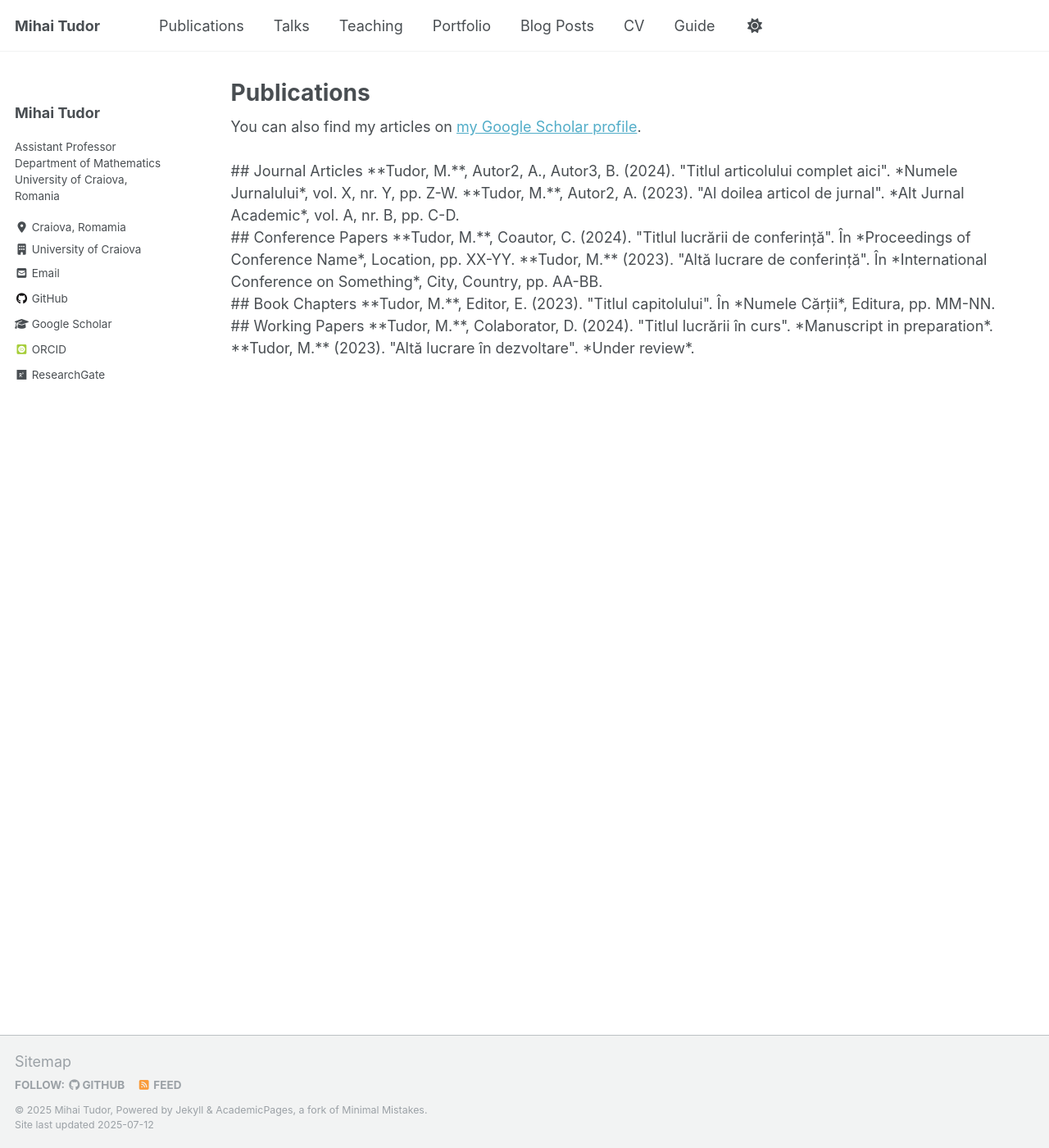
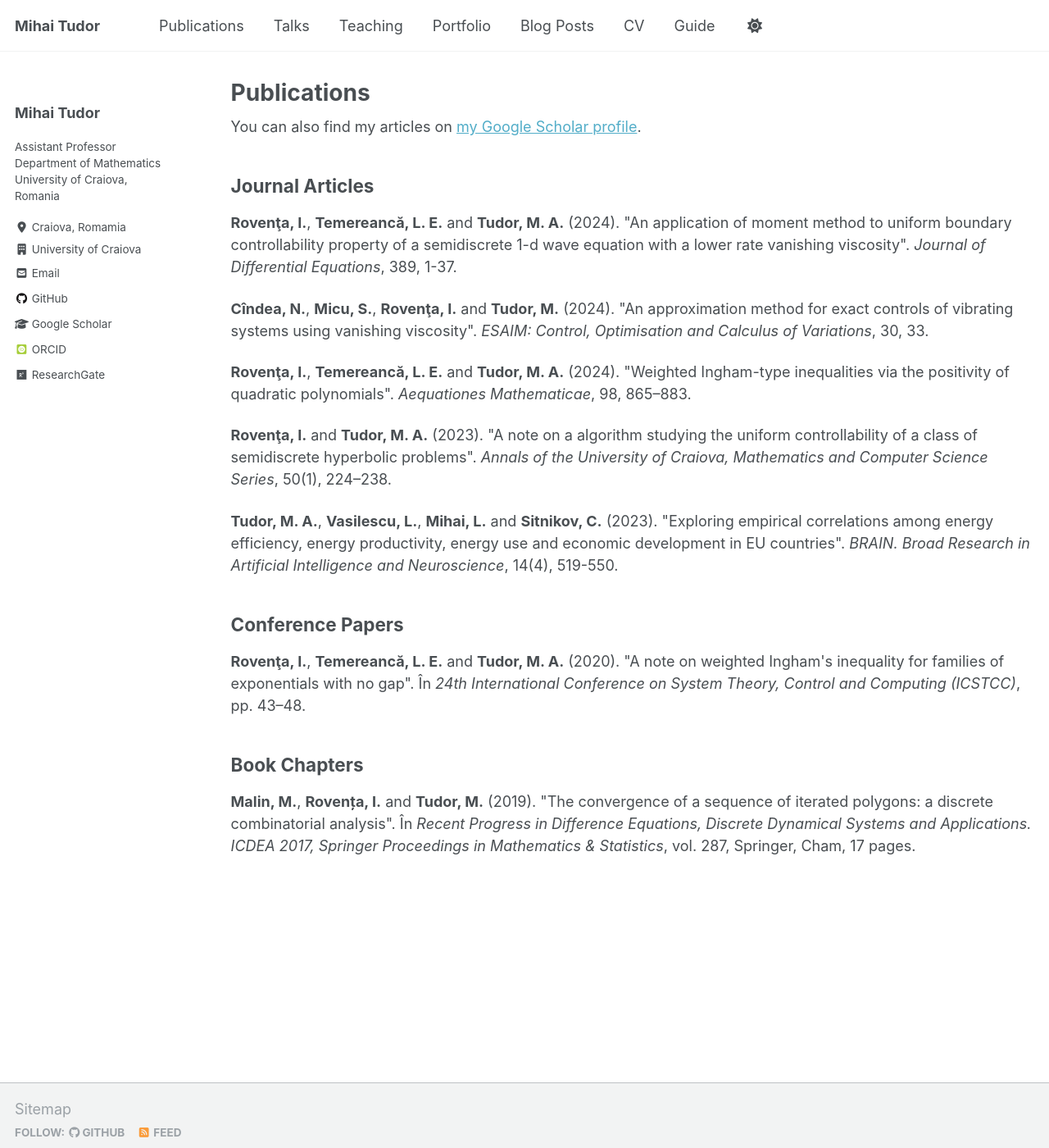
Before and after one commit to MihaiTudor26/mihaitudor26.github.io, a Jekyll site: the page built from _pages/publications.html, in a window 1280 px wide and 1400 px high. Shown: the whole window at 82% size. Built offline with Jekyll 4.4.1, drawn with Linux system fonts in a browser that asks for light colours; some web fonts are replaced; a script that is not in the unit is left out.

Commit message:
Update publications.html

```diff
--- a/_pages/publications.html
+++ b/_pages/publications.html
@@ -9,32 +9,22 @@ author_profile: true
   <div class="wordwrap">You can also find my articles on <a href="{{site.author.googlescholar}}">my Google Scholar profile</a>.</div>
 {% endif %}
 
-<br/>
+<h2>Journal Articles</h2>
 
-## Journal Articles
+<p><strong>Rovenţa, I.</strong>, <strong>Temereancă, L. E.</strong> and <strong>Tudor, M. A.</strong> (2024). "An application of moment method to uniform boundary controllability property of a semidiscrete 1-d wave equation with a lower rate vanishing viscosity". <em>Journal of Differential Equations</em>, 389, 1-37.</p>
 
-**Tudor, M.**, Autor2, A., Autor3, B. (2024). "Titlul articolului complet aici". *Numele Jurnalului*, vol. X, nr. Y, pp. Z-W.
+<p><strong>Cîndea, N.</strong>, <strong>Micu, S.</strong>, <strong>Rovenţa, I.</strong> and <strong>Tudor, M.</strong> (2024). "An approximation method for exact controls of vibrating systems using vanishing viscosity". <em>ESAIM: Control, Optimisation and Calculus of Variations</em>, 30, 33.</p>
 
-**Tudor, M.**, Autor2, A. (2023). "Al doilea articol de jurnal". *Alt Jurnal Academic*, vol. A, nr. B, pp. C-D.
+<p><strong>Rovenţa, I.</strong>, <strong>Temereancă, L. E.</strong> and <strong>Tudor, M. A.</strong> (2024). "Weighted Ingham-type inequalities via the positivity of quadratic polynomials". <em>Aequationes Mathematicae</em>, 98, 865–883.</p>
 
-<br/>
+<p><strong>Rovenţa, I.</strong> and <strong>Tudor, M. A.</strong> (2023). "A note on a algorithm studying the uniform controllability of a class of semidiscrete hyperbolic problems". <em>Annals of the University of Craiova, Mathematics and Computer Science Series</em>, 50(1), 224–238.</p>
 
-## Conference Papers
+<p><strong>Tudor, M. A.</strong>, <strong>Vasilescu, L.</strong>, <strong>Mihai, L.</strong> and <strong>Sitnikov, C.</strong> (2023). "Exploring empirical correlations among energy efficiency, energy productivity, energy use and economic development in EU countries". <em>BRAIN. Broad Research in Artificial Intelligence and Neuroscience</em>, 14(4), 519-550.</p>
 
-**Tudor, M.**, Coautor, C. (2024). "Titlul lucrării de conferință". În *Proceedings of Conference Name*, Location, pp. XX-YY.
+<h2>Conference Papers</h2>
 
-**Tudor, M.** (2023). "Altă lucrare de conferință". În *International Conference on Something*, City, Country, pp. AA-BB.
+<p><strong>Rovenţa, I.</strong>, <strong>Temereancă, L. E.</strong> and <strong>Tudor, M. A.</strong> (2020). "A note on weighted Ingham's inequality for families of exponentials with no gap". În <em>24th International Conference on System Theory, Control and Computing (ICSTCC)</em>, pp. 43–48.</p>
 
-<br/>
+<h2>Book Chapters</h2>
 
-## Book Chapters
-
-**Tudor, M.**, Editor, E. (2023). "Titlul capitolului". În *Numele Cărții*, Editura, pp. MM-NN.
-
-<br/>
-
-## Working Papers
-
-**Tudor, M.**, Colaborator, D. (2024). "Titlul lucrării în curs". *Manuscript in preparation*.
-
-**Tudor, M.** (2023). "Altă lucrare în dezvoltare". *Under review*.
+<p><strong>Malin, M.</strong>, <strong>Rovența, I.</strong> and <strong>Tudor, M.</strong> (2019). "The convergence of a sequence of iterated polygons: a discrete combinatorial analysis". În <em>Recent Progress in Difference Equations, Discrete Dynamical Systems and Applications. ICDEA 2017, Springer Proceedings in Mathematics & Statistics</em>, vol. 287, Springer, Cham, 17 pages.</p>
```
